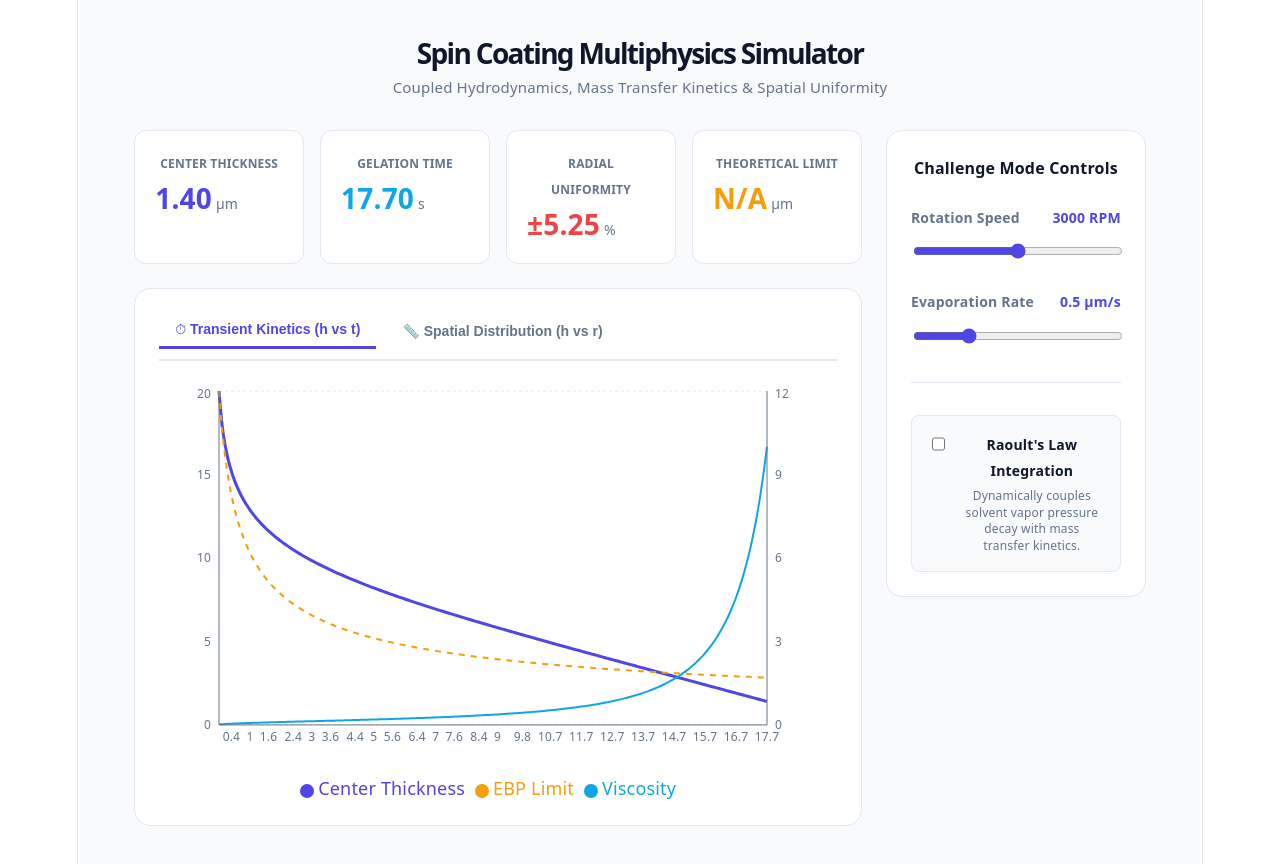
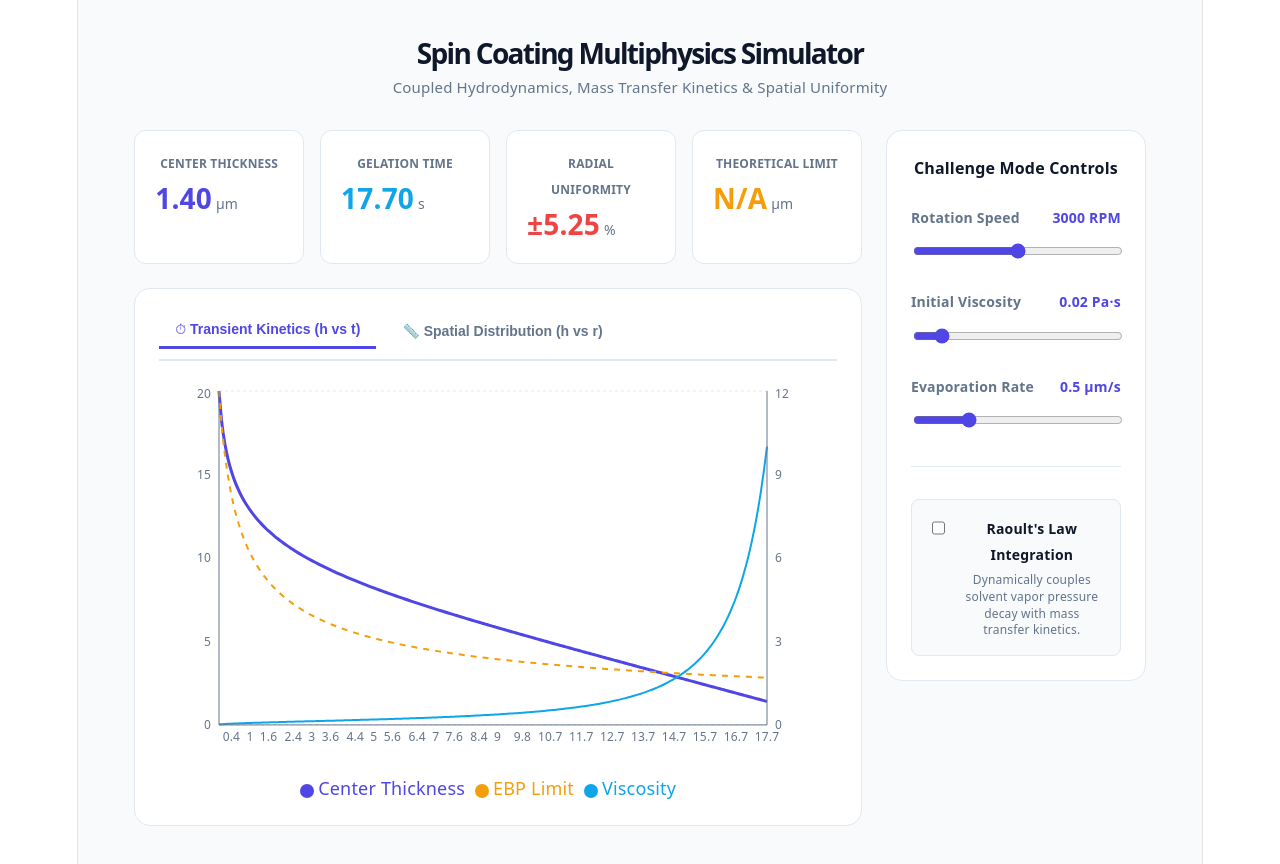
Before and after one commit to ohsanghun123/spin-coating-simulator-osh.skku-, a React (Vite) app: page / in a window 1280 px wide. Shown: the top 864 px of the page. Built offline with nearby package versions, Linux system fonts and the light colour scheme.

Commit message:
Update App.jsx

```diff
--- a/src/App.jsx
+++ b/src/App.jsx
@@ -5,7 +5,7 @@ import { runRK4Simulation } from './simulationEngine';
 export default function SpinCoatingSimulator() {
     const [rpm, setRpm] = useState(3000);
     const [h0, setH0] = useState(20);
-    const [eta0, setEta0] = useState(0.02);
+    const [eta0, setEta0] = useState(0.02); // 💡 추가된 초기 점도 상태
     const [evapRate, setEvapRate] = useState(0.5);
     const [useRaoult, setUseRaoult] = useState(false);
 
@@ -16,6 +16,7 @@ export default function SpinCoatingSimulator() {
     const [metrics, setMetrics] = useState({ finalH: 0, gelTime: 0, minH: 0 });
 
     useEffect(() => {
+        // 💡 렌더링 시 eta0 변수가 엔진으로 함께 전달됨
         const res = runRK4Simulation(rpm, h0, eta0, evapRate, useRaoult);
         setPlotData(res);
 
@@ -146,6 +147,15 @@ export default function SpinCoatingSimulator() {
                         <input type="range" min="1000" max="5000" step="500" value={rpm} style={{ width: '100%', accentColor: colors.primary }} onChange={(e) => setRpm(Number(e.target.value))} />
                     </div>
 
+                    {/* 💡 새로 추가된 초기 점도 (Initial Viscosity) 제어 슬라이더 구역 */}
+                    <div>
+                        <div style={{ display: 'flex', justifyContent: 'space-between', marginBottom: '8px' }}>
+                            <label style={{ fontSize: '14px', fontWeight: '600', color: colors.textSub }}>Initial Viscosity</label>
+                            <span style={{ fontSize: '14px', fontWeight: '700', color: colors.primary }}>{eta0.toFixed(2)} Pa·s</span>
+                        </div>
+                        <input type="range" min="0.01" max="0.10" step="0.01" value={eta0} style={{ width: '100%', accentColor: colors.primary }} onChange={(e) => setEta0(Number(e.target.value))} />
+                    </div>
+
                     <div>
                         <div style={{ display: 'flex', justifyContent: 'space-between', marginBottom: '8px' }}>
                             <label style={{ fontSize: '14px', fontWeight: '600', color: colors.textSub }}>Evaporation Rate</label>
```
